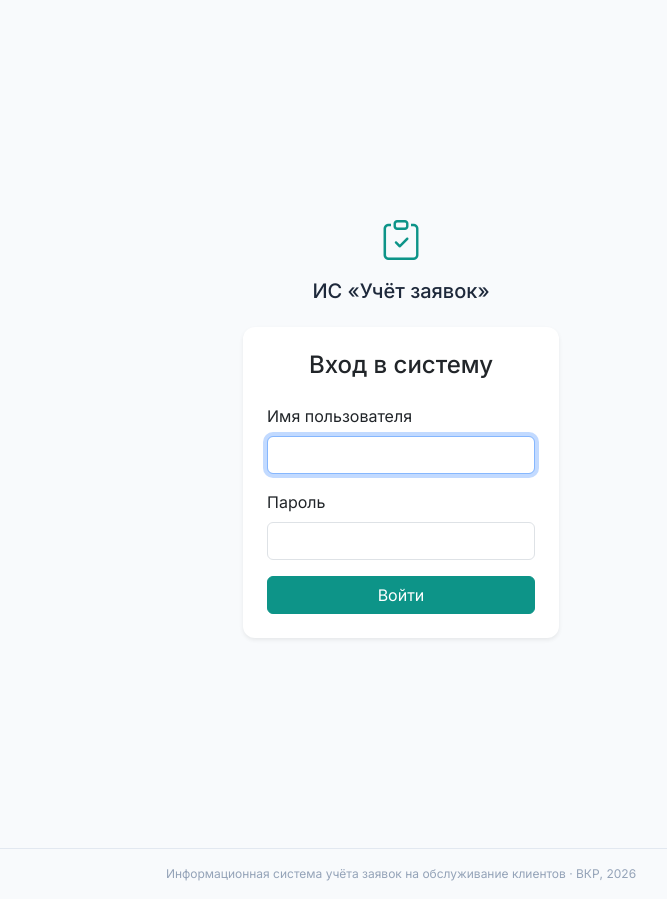
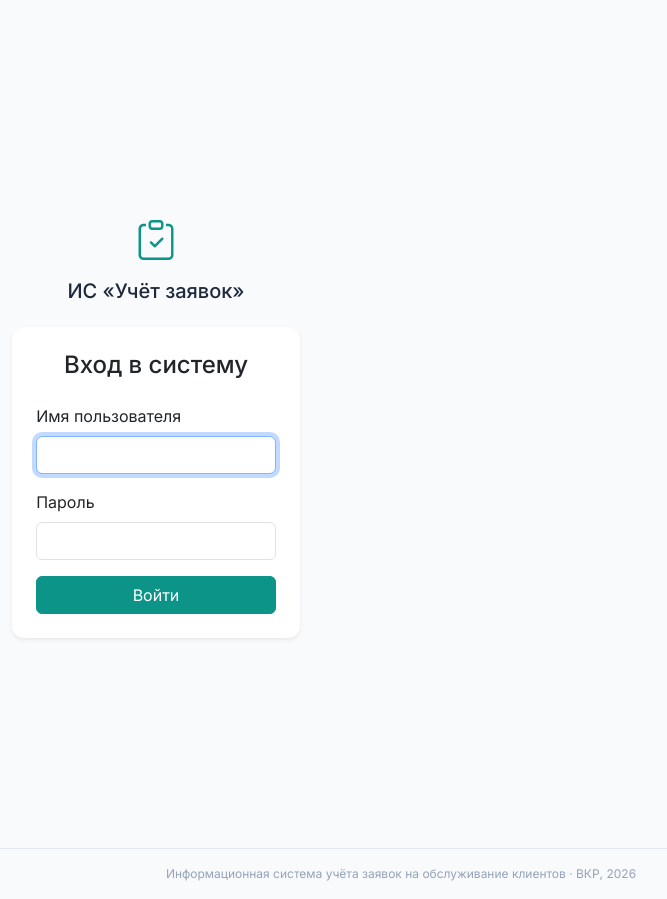
Before and after one commit to makkawelli/-, a Django app: page /accounts/login/ in a window 1280 px wide. Shown: the part 20-919 px from the top of the page, without its empty margins (369-1036 px from the left). Run offline with Django 5.2, Linux system fonts and the light colour scheme.

Commit message:
Update login.html

```diff
--- a/app/templates/registration/login.html
+++ b/app/templates/registration/login.html
@@ -6,9 +6,8 @@
 {% block title %}Вход{% endblock %}
 
 {% block content %}
-<div class="container-fluid d-flex justify-content-center align-items-center min-vh-100">
+<div class="container-fluid d-flex justify-content-start align-items-center min-vh-100" style="padding-left: 10%;">
     <div class="col-md-5 col-lg-4">
-
         <div class="text-center mb-4">
             <i class="bi bi-clipboard-check" style="font-size: 2.5rem; color: var(--sd-accent);"></i>
             <h2 class="h5 mt-2" style="color: var(--sd-sidebar-bg);">ИС «Учёт заявок»</h2>
```
